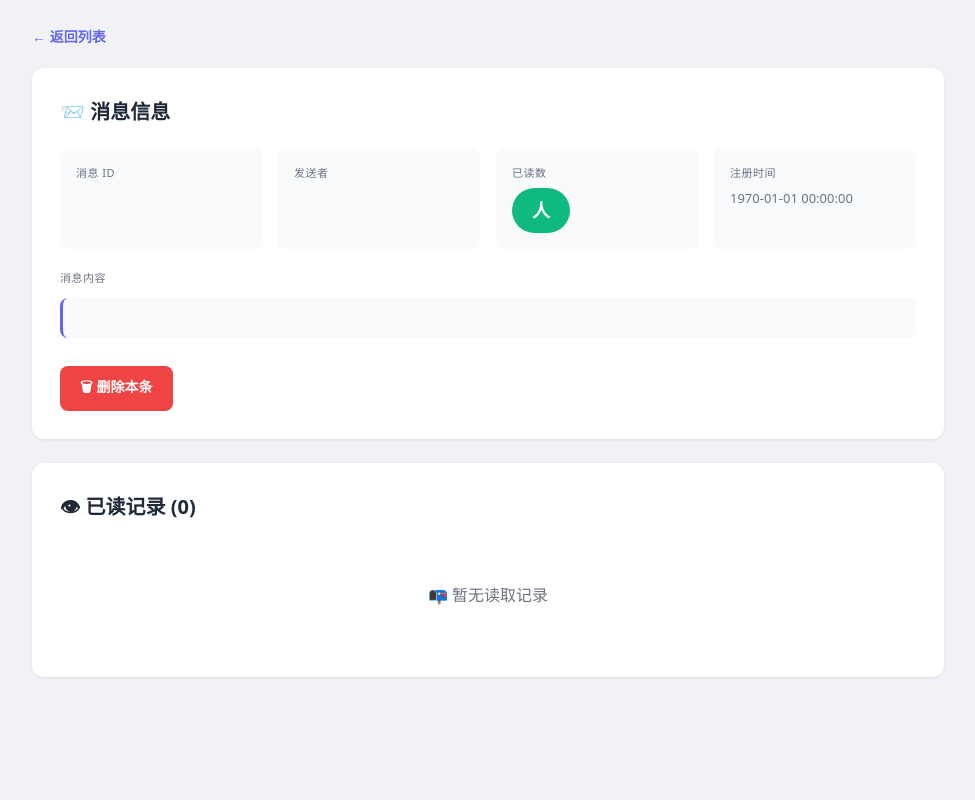
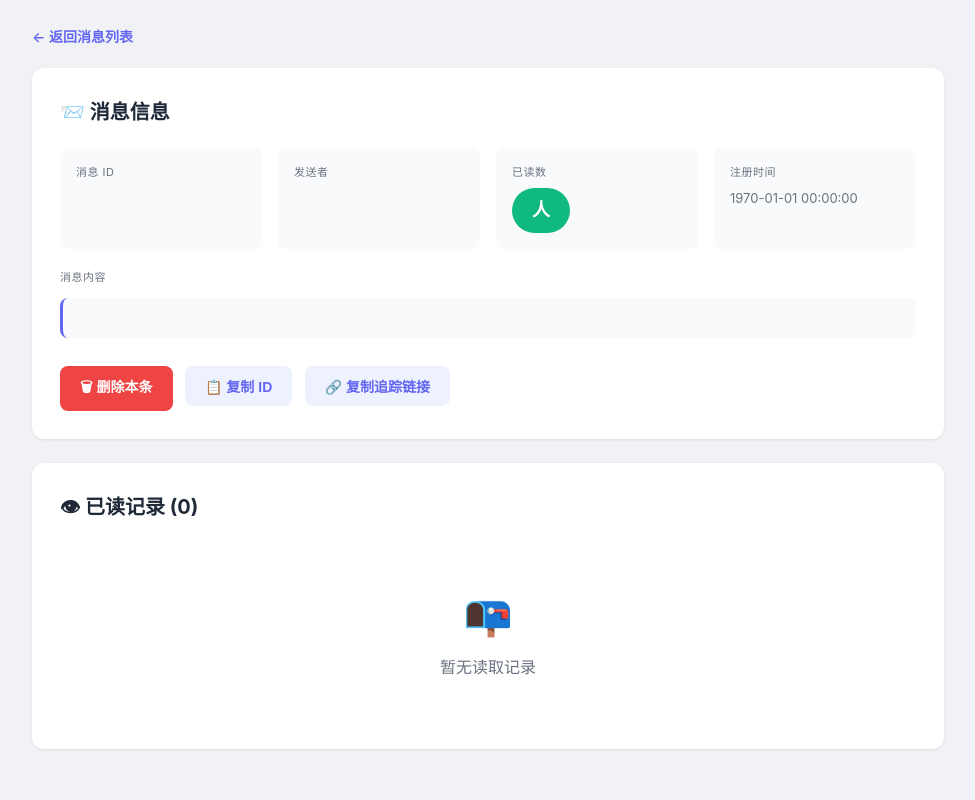
Before and after one commit to gaigebeckmanChristinaJames/read-receipt-tracker, a Flask app: template python/app/templates/detail.html in a window 1280 px wide. Shown: the whole page, without its empty margins (152-1127 px from the left). Run offline with Flask 3, Linux system fonts and the light colour scheme; the template is opened without the code that fills it, so the values that code supplies are empty.

Commit message:
UI升级: 批量查已读/CSV导出/地理定位展示/复制链接/现代化设计

```diff
--- a/python/app/templates/detail.html
+++ b/python/app/templates/detail.html
@@ -5,12 +5,15 @@
 <meta name="viewport" content="width=device-width,initial-scale=1">
 <title>消息详情 · 已读追踪</title>
 <style>
-:root{--primary:#6366f1;--danger:#ef4444;--success:#10b981;--bg:#f0f2f5;--card:#fff;--text:#1f2937;--t2:#6b7280;--bd:#e5e7eb}
+:root{--primary:#6366f1;--primary-dark:#4f46e5;--danger:#ef4444;--danger-hover:#dc2626;
+--success:#10b981;--warning:#f59e0b;--bg:#f0f2f5;--card:#fff;--text:#1f2937;--t2:#6b7280;
+--bd:#e5e7eb;--radius:12px;--shadow:0 1px 3px rgba(0,0,0,.08)}
 *{margin:0;padding:0;box-sizing:border-box}
-body{background:var(--bg);font-family:system-ui;color:var(--text);line-height:1.6}
+body{background:var(--bg);font-family:-apple-system,BlinkMacSystemFont,"Segoe UI",Roboto,"Helvetica Neue",Arial,sans-serif;color:var(--text);line-height:1.6}
 .container{max-width:960px;margin:0 auto;padding:24px}
-.back-link{color:var(--primary);text-decoration:none;font-weight:600;margin-bottom:20px;display:inline-block;font-size:14px}
-.card{background:var(--card);border-radius:12px;padding:28px;margin-bottom:24px;box-shadow:0 1px 3px rgba(0,0,0,.08)}
+.back-link{display:inline-flex;align-items:center;gap:6px;color:var(--primary);text-decoration:none;font-weight:600;margin-bottom:20px;font-size:14px}
+.back-link:hover{text-decoration:underline}
+.card{background:var(--card);border-radius:var(--radius);padding:28px;margin-bottom:24px;box-shadow:var(--shadow)}
 .card h2{font-size:20px;margin-bottom:20px}
 .grid{display:grid;grid-template-columns:repeat(auto-fit,minmax(200px,1fr));gap:16px;margin-bottom:20px}
 .item{background:#f9fafb;padding:16px;border-radius:8px}
@@ -20,57 +23,135 @@ body{background:var(--bg);font-family:system-ui;color:var(--text);line-height:1.
 .content-box{background:#f9fafb;padding:20px;border-radius:8px;white-space:pre-wrap;font-size:15px;margin:12px 0;border-left:3px solid var(--primary)}
 .count-badge{display:inline-block;padding:8px 20px;border-radius:24px;background:var(--success);color:#fff;font-size:18px;font-weight:700}
 .count-badge.zero{background:#9ca3af}
+.geo-summary{display:flex;gap:8px;flex-wrap:wrap;margin-top:12px}
+.geo-chip{background:#eef2ff;color:#4338ca;padding:6px 14px;border-radius:20px;font-size:12px;font-weight:600}
 table{width:100%;border-collapse:collapse;margin-top:16px}
 th,td{padding:12px 16px;text-align:left;border-bottom:1px solid var(--bd);font-size:14px}
-th{background:#f9fafb;color:var(--t2);font-weight:600;font-size:12px}
+th{background:#f9fafb;color:var(--t2);font-weight:600;font-size:12px;text-transform:uppercase}
 tr:hover td{background:#fafbff}
 .ip-cell{font-family:monospace;color:var(--primary);font-weight:600}
-.ua-cell{font-size:12px;color:var(--t2);max-width:300px;overflow:hidden;text-overflow:ellipsis;white-space:nowrap}
+.ua-cell{font-size:12px;color:var(--t2);max-width:280px;overflow:hidden;text-overflow:ellipsis;white-space:nowrap}
 .time-cell{color:var(--t2);font-size:13px}
-.geo-cell{font-size:12px;color:var(--t2)}
-.btn-danger{background:var(--danger);color:#fff;border:none;padding:10px 20px;border-radius:8px;font-size:14px;font-weight:600;cursor:pointer;margin:16px 0 0}
-.btn-danger:hover{opacity:.9}
+.geo-cell{font-size:13px}
+.geo-flag{font-size:16px;margin-right:4px}
+.geo-none{color:#d1d5db}
+.btn-danger{background:var(--danger);color:#fff;border:none;padding:10px 20px;border-radius:8px;font-size:14px;font-weight:600;cursor:pointer;margin-top:16px;transition:background .15s}
+.btn-danger:hover{background:var(--danger-hover)}
+.btn-ghost{background:#eef2ff;color:var(--primary);border:none;padding:10px 20px;border-radius:8px;font-size:14px;font-weight:600;cursor:pointer;margin-top:16px;margin-left:8px}
 .empty-state{padding:40px;text-align:center;color:var(--t2)}
-@media(max-width:640px){.grid{grid-template-columns:1fr}th:nth-child(2),td:nth-child(2){display:none}}
+.empty-state .icon{font-size:40px;margin-bottom:8px}
+@media(max-width:640px){.grid{grid-template-columns:1fr}th:nth-child(3),td:nth-child(3){display:none}}
 </style>
 </head>
 <body>
 <div class="container">
-<a class="back-link" href="/">← 返回列表</a>
+
+  <a class="back-link" href="/">← 返回消息列表</a>
+
+  <!-- 消息卡片 -->
   <div class="card">
     <h2>📨 消息信息</h2>
     <div class="grid">
-<div class="item"><div class="label">消息 ID</div><div class="val mono">{{message.id}}</div></div>
-<div class="item"><div class="label">发送者</div><div class="val">{{message.wx_id}}</div></div>
-<div class="item"><div class="label">已读数</div><div class="val"><span class="count-badge {%if message.read_cnt==0%}zero{%endif%}">{{message.read_cnt}} 人</span></div></div>
-<div class="item"><div class="label">注册时间</div><div class="val time-cell">{{message.registered_at|int|ts2date}}</div></div>
+      <div class="item">
+        <div class="label">消息 ID</div>
+        <div class="val mono">{{message.id}}</div>
       </div>
+      <div class="item">
+        <div class="label">发送者</div>
+        <div class="val">{{message.wx_id}}</div>
+      </div>
+      <div class="item">
+        <div class="label">已读数</div>
+        <div class="val"><span class="count-badge {%if message.read_cnt==0%}zero{%endif%}">{{message.read_cnt}} 人</span></div>
+      </div>
+      <div class="item">
+        <div class="label">注册时间</div>
+        <div class="val time-cell">{{message.registered_at|int|ts2date}}</div>
+      </div>
+    </div>
+
     <div class="label">消息内容</div>
     <div class="content-box">{{message.content}}</div>
-<button class="btn-danger" onclick="doDel()">🗑 删除本条</button>
+
+    <div class="toolbar-actions">
+      <button class="btn-danger" onclick="doDelete()">🗑 删除本条</button>
+      <button class="btn-ghost" onclick="copyID()">📋 复制 ID</button>
+      <button class="btn-ghost" onclick="copyPixel()">🔗 复制追踪链接</button>
     </div>
+  </div>
+
+  <!-- 已读记录卡片 -->
   <div class="card">
     <h2>👁 已读记录 ({{reads|length}})</h2>
+
     {%if reads%}
+    <!-- 地理位置汇总 -->
+    {%if has_geo%}
+    <div class="geo-summary">
+      {%set ns = namespace(countries=[]) %}
+      {%for r in reads%}
+        {%if r.country and r.country not in ns.countries%}
+          {%set _ = ns.countries.append(r.country) %}
+        {%endif%}
+      {%endfor%}
+      {%for c in ns.countries[:10]%}
+        <span class="geo-chip">🌍 {{c}}</span>
+      {%endfor%}
+      {%if ns.countries|length > 10%}
+        <span class="geo-chip">+{{ns.countries|length - 10}} 更多</span>
+      {%endif%}
+    </div>
+    {%endif%}
+
     <table>
-<thead><tr><th>IP 地址</th><th>地理位置</th><th>User-Agent</th><th>读取时间</th></tr></thead>
+      <thead>
+        <tr><th>IP 地址</th><th>📍 地理位置</th><th>User-Agent</th><th>读取时间</th></tr>
+      </thead>
       <tbody>
         {%for r in reads%}
         <tr>
           <td class="ip-cell">{{r.ip_address}}</td>
-<td class="geo-cell">{%if r.country%}{{r.country}}{%endif%}{%if r.region%} {{r.region}}{%endif%}{%if r.city%} {{r.city}}{%endif%}{%if not r.country and not r.city%}-{%endif%}</td>
-<td class="ua-cell" title="{{r.user_agent}}">{{r.user_agent or "-"}}</td>
+          <td class="geo-cell">
+            {%if r.country or r.city%}
+              {%if r.country%}{{r.country}}{%endif%}
+              {%if r.region%} · {{r.region}}{%endif%}
+              {%if r.city%} · {{r.city}}{%endif%}
+            {%else%}
+              <span class="geo-none">—</span>
+            {%endif%}
+          </td>
+          <td class="ua-cell" title="{{r.user_agent}}">{{r.user_agent or "—"}}</td>
           <td class="time-cell">{{r.read_at|int|ts2date}}</td>
-</tr>{%endfor%}
+        </tr>
+        {%endfor%}
       </tbody>
     </table>
     {%else%}
-<div class="empty-state">📭 暂无读取记录</div>
+    <div class="empty-state">
+      <div class="icon">📭</div>
+      <p>暂无读取记录</p>
+    </div>
     {%endif%}
   </div>
+
 </div>
+
 <script>
-async function doDel(){if(!confirm("确定删除这条消息？"))return;await fetch("/api/delete/{{message.id}}",{method:"POST"});location.href="/"}
+async function doDelete(){
+  if(!confirm("确定删除这条消息及其所有已读记录？"))return;
+  const r=await fetch("/api/delete/{{message.id}}",{method:"POST"});
+  if(r.ok)location.href="/";else alert("删除失败");
+}
+async function copyID(){
+  await navigator.clipboard.writeText("{{message.id}}");
+  alert("消息 ID 已复制");
+}
+async function copyPixel(){
+  const wx="{{message.wx_id}}";
+  const id="{{message.id}}";
+  await navigator.clipboard.writeText(location.origin+"/pixel?wxId="+wx+"&id="+id);
+  alert("追踪链接已复制");
+}
 </script>
 </body>
 </html>
```
Lines whose indentation alone changed are shown as unchanged.
